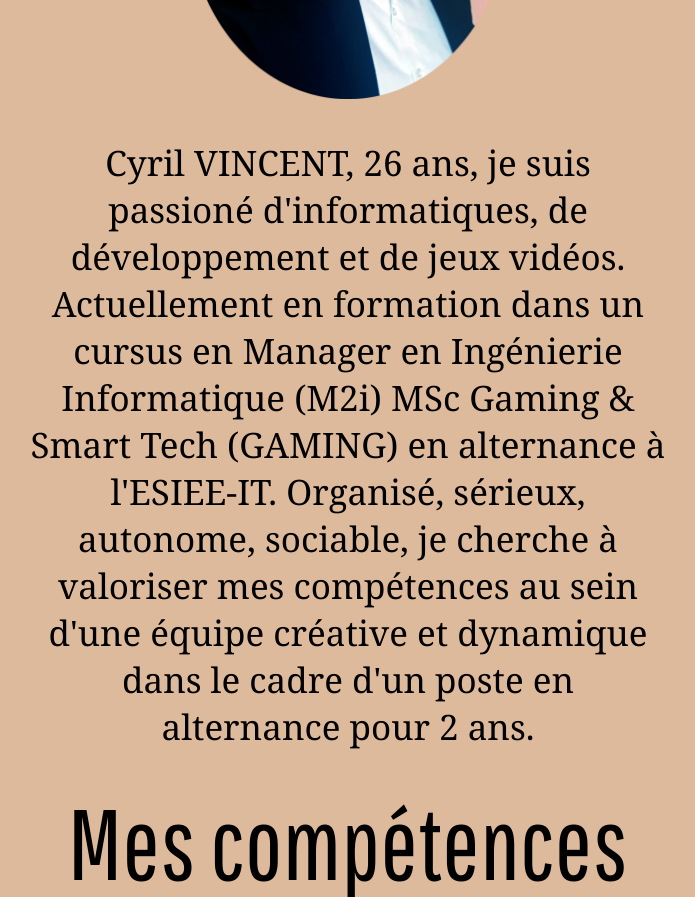
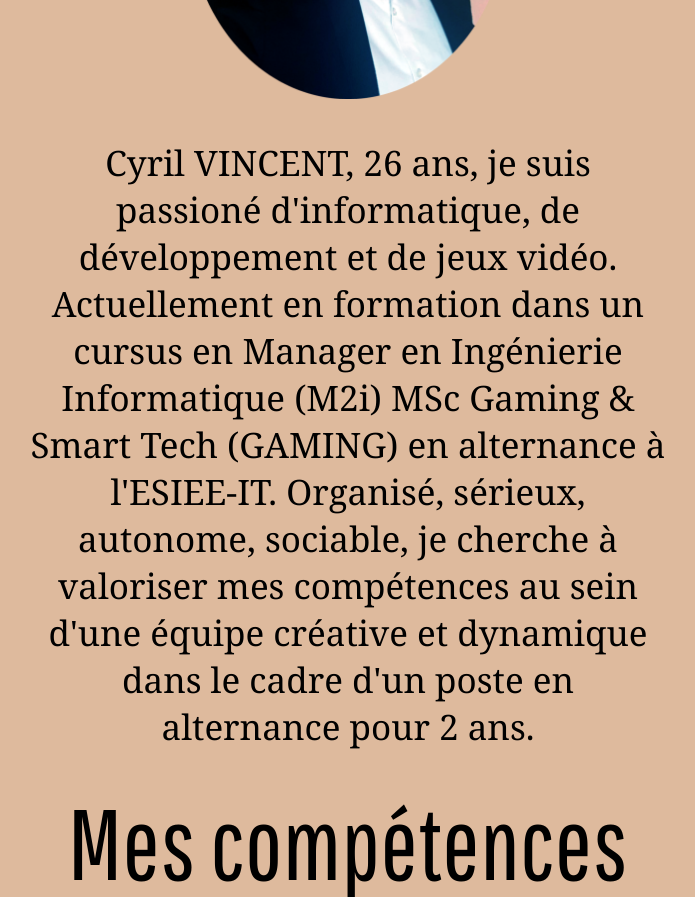
Before and after one commit to KitanoC/Site_pro_CV, a plain HTML site: page index.html in a window 1280 px wide. Shown: the part 1140-2037 px from the top of the page, without its empty margins (292-987 px from the left). Drawn offline with Linux system fonts and the light colour scheme; grey boxes are pictures that could not be loaded.

Commit message:
Update index.html

```diff
--- a/index.html
+++ b/index.html
@@ -26,7 +26,7 @@
         <div class="profile">
             <h2>A propos de moi </h2>
             <img class="Photo_cv" src="Images/Photo_CV_Cyril_Vincent.png" alt="Cyril_Vincent_CV">
-            <p class="Texte_CV" >Cyril VINCENT, 26 ans, je suis passioné d'informatiques, de développement et de jeux vidéos. Actuellement en formation dans un cursus en Manager en Ingénierie Informatique (M2i) MSc Gaming & Smart Tech (GAMING) en alternance à l'ESIEE-IT.
+            <p class="Texte_CV" >Cyril VINCENT, 26 ans, je suis passioné d'informatique, de développement et de jeux vidéo. Actuellement en formation dans un cursus en Manager en Ingénierie Informatique (M2i) MSc Gaming & Smart Tech (GAMING) en alternance à l'ESIEE-IT.
             Organisé, sérieux, autonome, sociable, je cherche à valoriser mes compétences au sein d'une équipe créative et dynamique dans le cadre d'un poste en alternance pour 2 ans.
             </p>
         </div>
```
